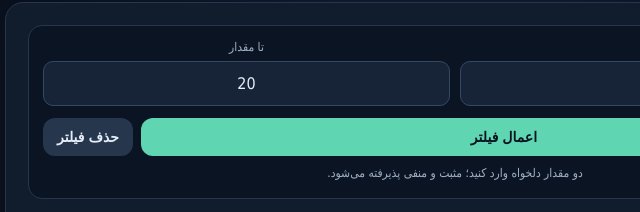
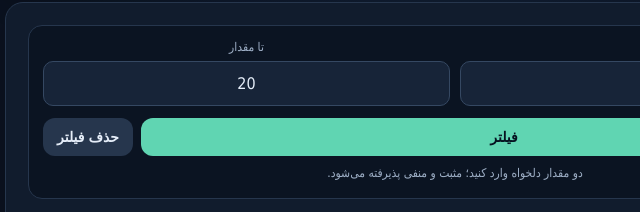
Before and after one commit to alireza2536/MEXC-HARSI-Scanner, a website with bundled scripts: page public/index.html in a window 1280 px wide. Shown: the part 303-515 px from the top of the page, 185-825 px from the left. Built offline with nearby package versions, Linux system fonts and the light colour scheme; no server answers; files whose address does not match are found by name; what @capacitor-community/sqlite, @capacitor/core would draw is missing.

Commit message:
Change filter button label to فیلتر

```diff
--- a/public/index.html
+++ b/public/index.html
@@ -60,7 +60,7 @@
         <div><label for="filterTo">تا مقدار</label><input id="filterTo" type="text" inputmode="text" autocomplete="off" spellcheck="false" dir="ltr" value="20" placeholder="مثلاً 10"></div>
       </div>
       <div class="ha-filter-actions">
-        <button id="applyFilter" type="button">اعمال فیلتر</button>
+        <button id="applyFilter" type="button">فیلتر</button>
         <button id="clearFilter" class="secondary" type="button">حذف فیلتر</button>
       </div>
       <p id="filterMessage" aria-live="polite">دو مقدار دلخواه وارد کنید؛ مثبت و منفی پذیرفته می‌شود.</p>
```
